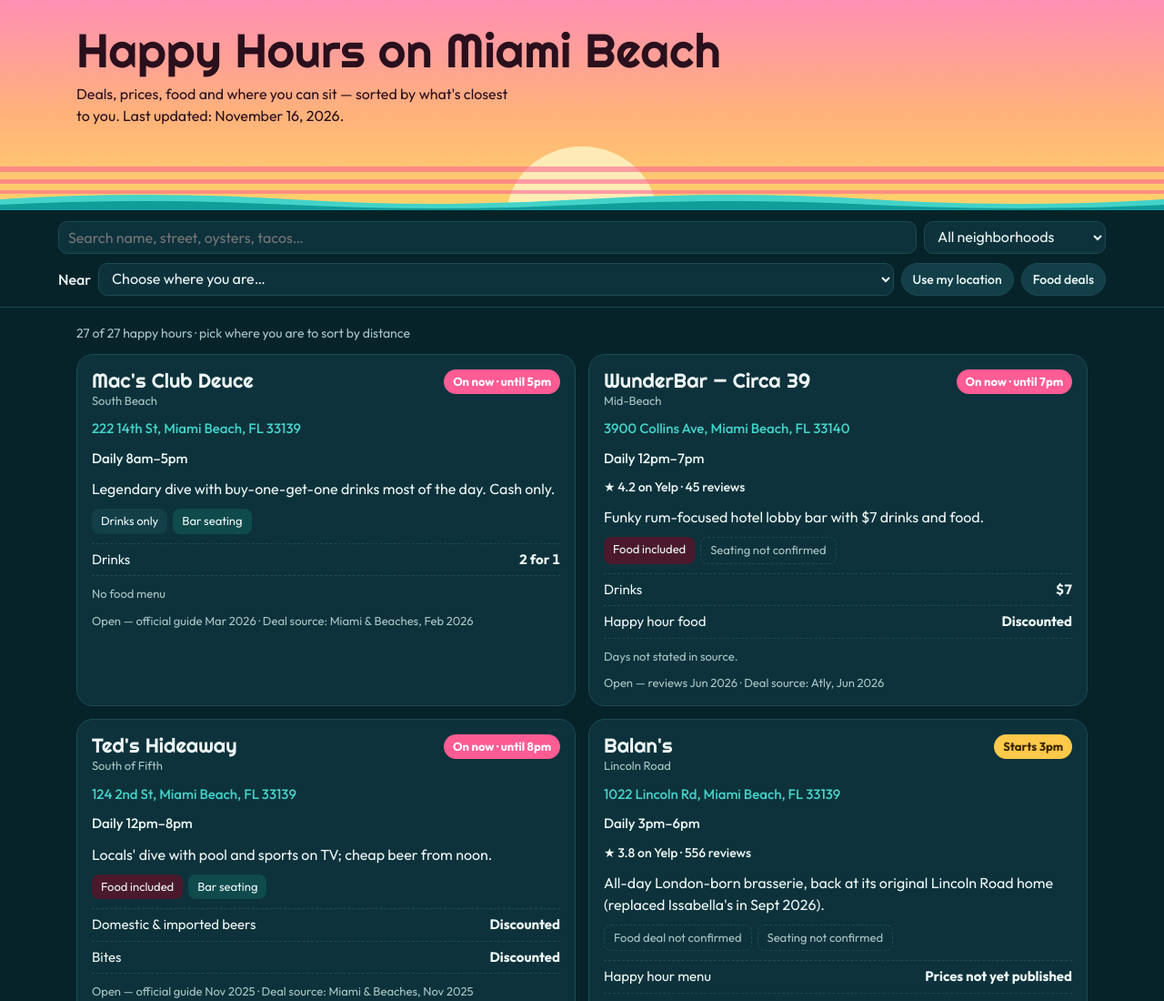
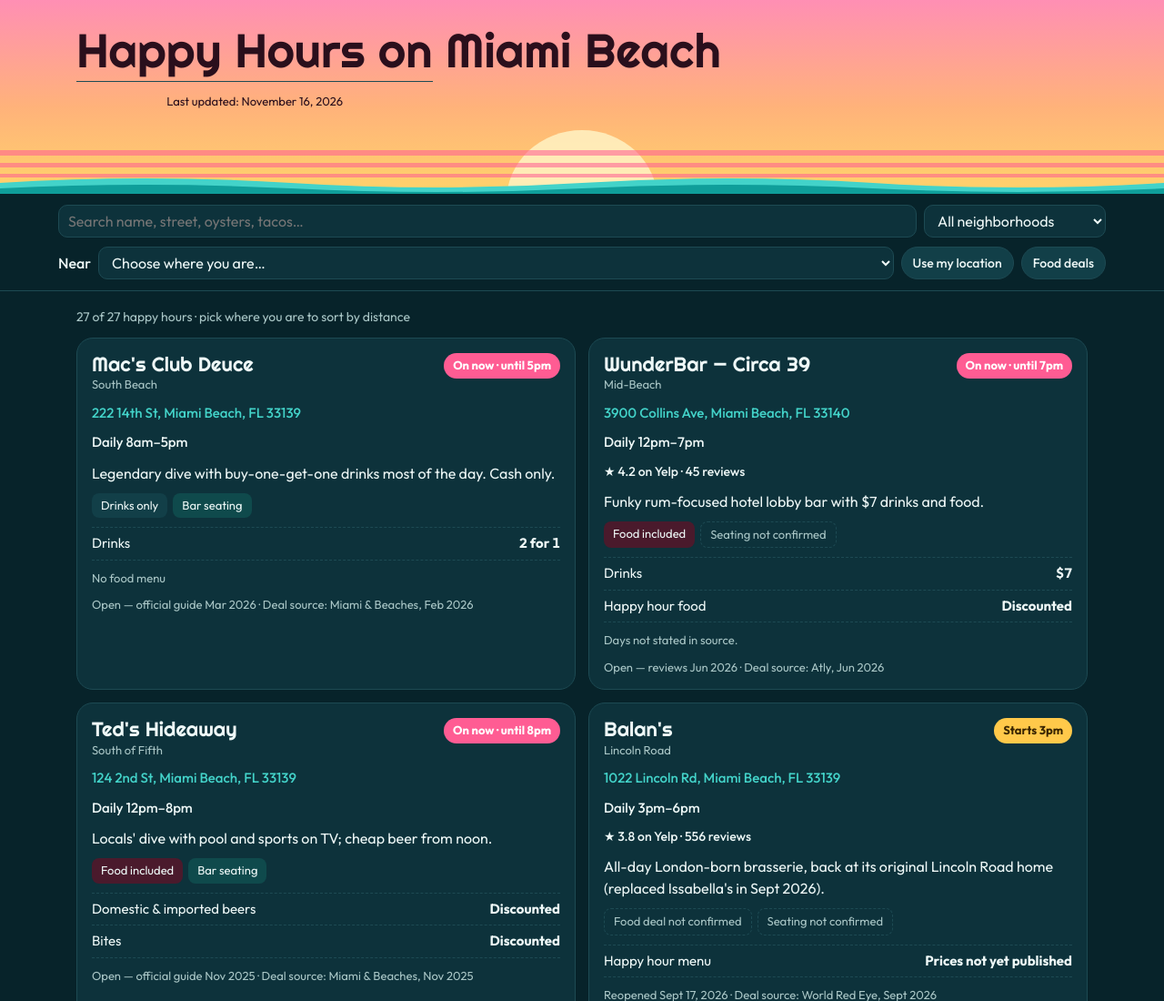
Before and after one commit to johngalang-coder/MBHHS, a plain HTML site: page index.html in a window 1280 px wide. Shown: the top 1100 px of the page at 91% size. Drawn offline with Linux system fonts and the light colour scheme.

Commit message:
Trim header subtitle; smaller Last updated note
Co-Authored-By: Claude Opus 5.5 <noreply@anthropic.com>
Claude-Session: https://claude.ai/code/session_01WquBAgrYxn3s98MT3EyyFS

```diff
--- a/index.html
+++ b/index.html
@@ -68,13 +68,14 @@ footer .in{max-width:1240px;margin:auto}
 footer a{color:var(--aqua)}
 .upd{margin:18px 0 0;padding-top:12px;border-top:1px solid var(--line);font-size:13px;text-align:center}
 @media(prefers-reduced-motion:no-preference){.card{animation:up .35s ease both}@keyframes up{from{opacity:0;transform:translateY(6px)}}}
+header p.upd{font-size:13px;margin-top:6px}
 </style>
 </head>
 <body>
 <header>
   <div class="in">
     <h1>Happy Hours on Miami Beach</h1>
-    <p>Deals, prices, food and where you can sit — sorted by what's closest to you. <span id="updated">Last updated: November 16, 2026</span>.</p>
+    <p class="upd"><span id="updated">Last updated: November 16, 2026</span></p>
   </div>
   <svg viewBox="0 0 1200 110" preserveAspectRatio="none" aria-hidden="true">
     <circle cx="600" cy="118" r="78" fill="#fff3c4" opacity=".85"/>
```
